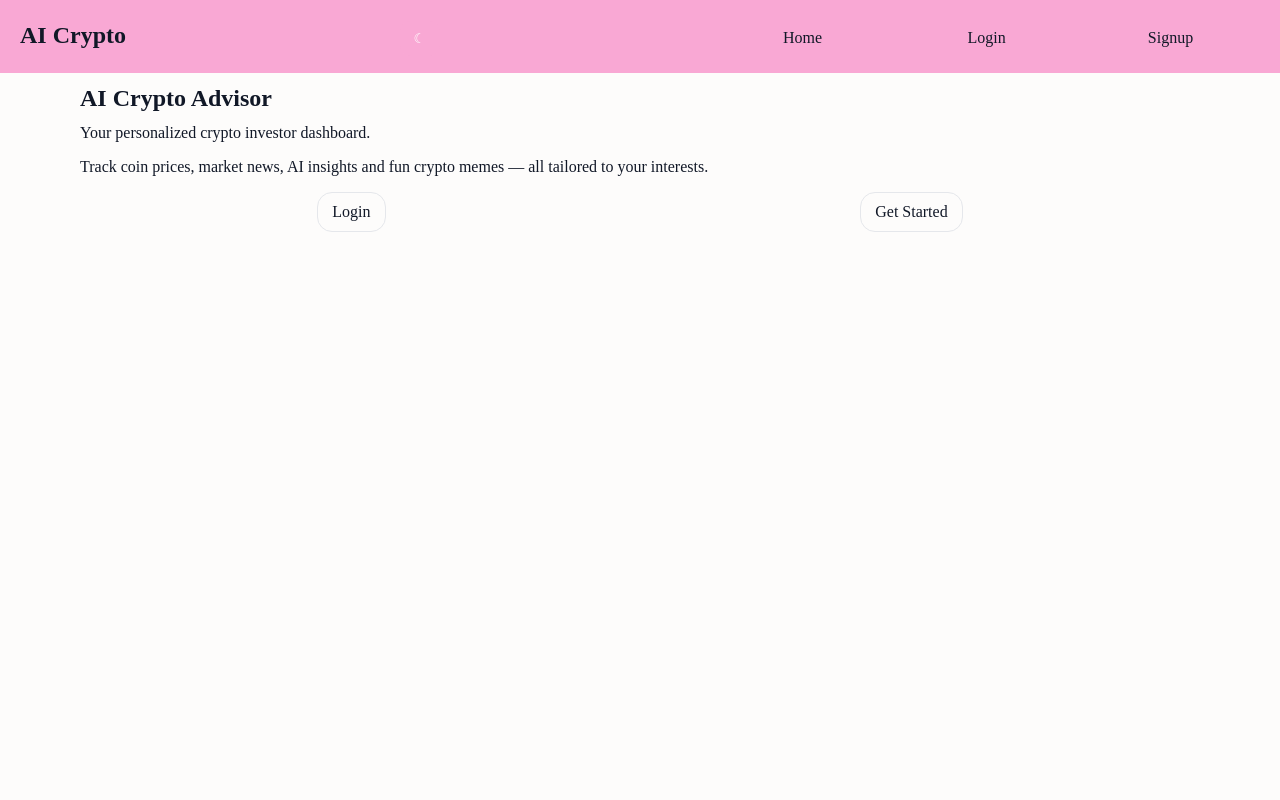
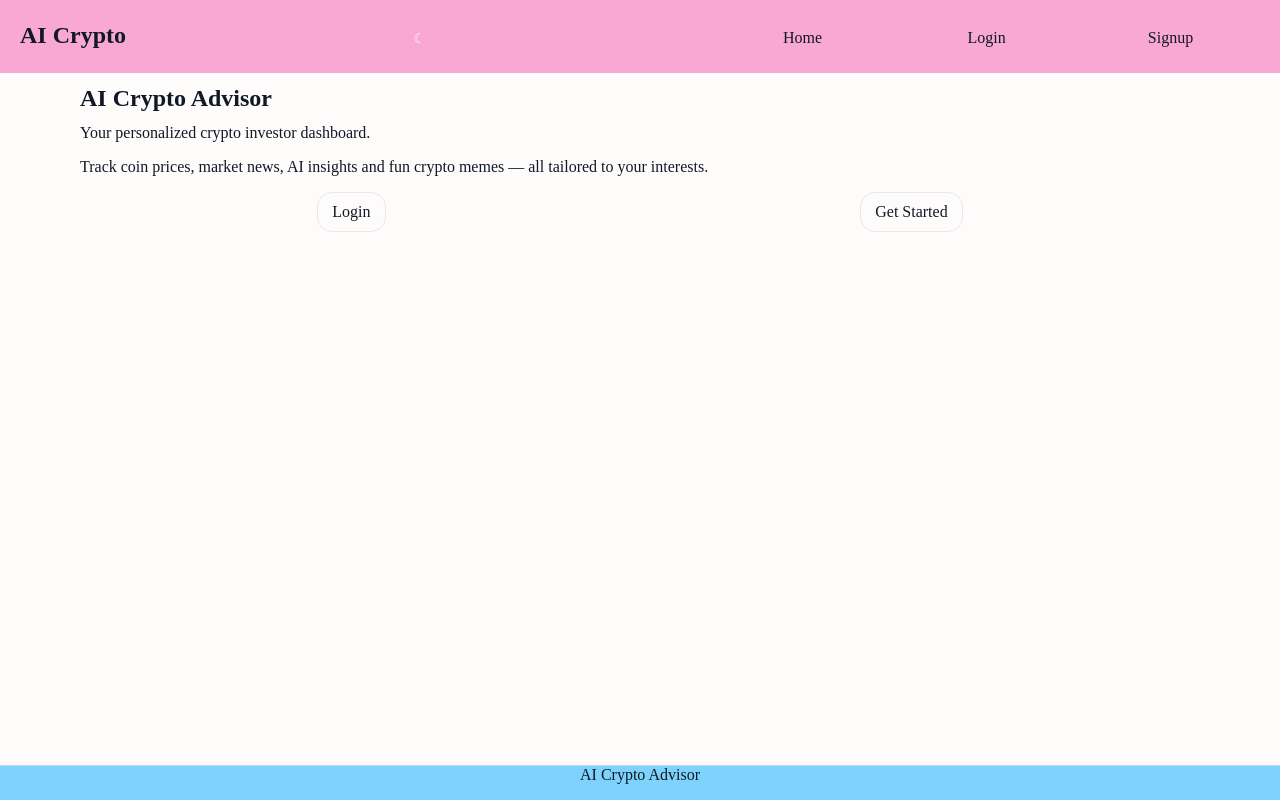
Before and after one commit to almogmizrhai/AI-crypto, a React (Vite) app in the folder client/: page / in a window 1280 px wide. Built offline with nearby package versions, Linux system fonts and the light colour scheme; a web font is replaced by a local one.

Commit message:
add app footer

```diff
--- a/client/src/App.jsx
+++ b/client/src/App.jsx
@@ -9,6 +9,8 @@ import { LoginPage } from './pages/LoginPage.jsx'
 import { OnBoardingPage } from './pages/OnBoardingPage.jsx'
 import { DashboardPage } from './pages/DashboardPage.jsx'
 import { Navbar } from './cmps/Navbar.jsx'
+import { Footer } from './cmps/Footer.jsx'
+
 
 
 
@@ -25,6 +27,8 @@ export function App() {
       </Routes>
 
       <div className='user-msg' hidden></div>
+      <Footer />
+
     </BrowserRouter>
   )
 }
--- /dev/null
+++ b/client/src/assets/style/cmps/app-footer.css
@@ -0,0 +1,13 @@
+/* app-footer css */
+
+.app-footer{
+    max-width: 100%;
+    background-color: var(--accent);
+    border-top:1px solid var(--border-light);
+    position: fixed;
+    bottom: 0;
+    left: 0;
+    right: 0;
+    z-index: 100;
+    text-align: center;
+}
--- a/client/src/assets/style/main.css
+++ b/client/src/assets/style/main.css
@@ -28,3 +28,4 @@
 @import 'cmps/insight-section.css';
 @import 'cmps/meme-section.css';
 @import 'cmps/vote-buttons.css';
+@import 'cmps/app-footer.css';
--- /dev/null
+++ b/client/src/cmps/Footer.jsx
@@ -0,0 +1,9 @@
+// Footer cmp jsx
+
+export function Footer() {
+    return (
+        <footer className="app-footer">
+            <p>  AI Crypto Advisor </p>
+        </footer>
+    )
+}
--- a/client/src/pages/Home.jsx
+++ b/client/src/pages/Home.jsx
@@ -3,6 +3,7 @@
 import { Link } from 'react-router-dom'
 
 import { useAuth } from '../context/AuthContext.jsx'
+// import { OnBoardingPage } from './pages/OnBoardingPage.jsx'
 
 export function Home() {
     const { user } = useAuth()
@@ -64,7 +65,11 @@ export function Home() {
                     </div>
                 </div>
 
-                <Link className="dashboard-link" to='/dashboard' > Dashboard </Link>
+                <div className="home-actions">
+                    <Link className="dashboard-link" to='/dashboard' > Dashboard </Link>
+                    <Link className="dashboard-link" to='/onboarding' > Update Preferences </Link>
+                </div>
+
             </div>
         )}
 
```
Also changed, not shown: client/src/assets/style/cmps/nav-bar.css (line endings or trailing spaces).
